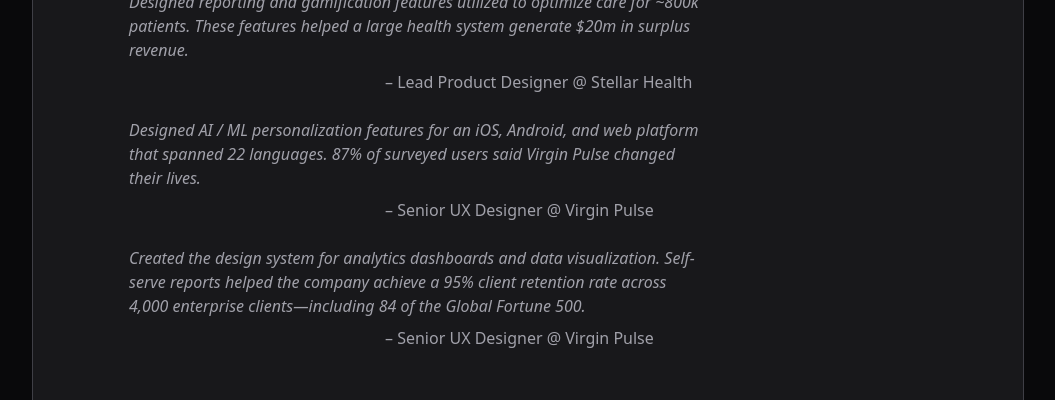
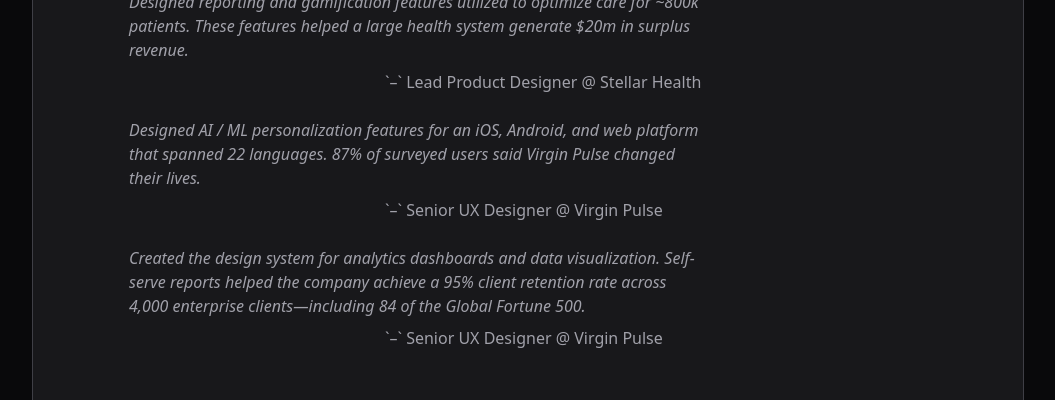
Before and after one commit to adobbs/portfolio, a Next.js app: page / in a window 1280 px wide. Shown: the part 512-912 px from the top of the page, without its empty margins (112-1167 px from the left). Built offline with nearby package versions, Linux system fonts and the light colour scheme.

Commit message:
Escape special characters

```diff
--- a/app/design-case-study/page.tsx
+++ b/app/design-case-study/page.tsx
@@ -48,9 +48,9 @@
                                 height={906}
                                 priority
                         />
-                        <p className="text-zinc-400 text-base mb-2 max-w-prose">Our existing recommendations directed people in a coarse way using machine learning content recommendations. This directed action, but not toward specific solutions that could drive outcomes targeted toward an identified need. And these recommendations were delivered without any signals from people&apos;s health data.</p>
+                        <p className="text-zinc-400 text-base mb-2 max-w-prose">Our existing recommendations directed people in a coarse way using machine learning content recommendations. This directed action, but not toward specific solutions that could drive outcomes targeted toward an identified need. And these recommendations were delivered without any signals from people`&apos;`s health data.</p>
                         <p className="text-zinc-400 text-base mb-2 max-w-prose">We knew from foundational research that I synthesized into personas that people like Mateo need help taking specific actions. And people like Shannon want timely, relevant support to keep on track. Without a guided experience, Mateo would fall off track. And without recognition, Shannon would have less insight into whether she is really achieving her goals.</p>
-                        <p className="text-zinc-400 text-base mb-12 max-w-prose">We could only drive health outcomes if we got people to change their behavior in the real world. That means we needed to react to data signals from real world behaviors, and align our massive content library with the underlying needs driving changes in people&apos;s behavior. Unlike other recommendation systems, we didn&apos;t win by getting people to watch one more video, listen to one more song, add one more item to their cart, or keep scrolling their feed for one more hour. We won every time one more life was changed for the better.</p>
+                        <p className="text-zinc-400 text-base mb-12 max-w-prose">We could only drive health outcomes if we got people to change their behavior in the real world. That means we needed to react to data signals from real world behaviors, and align our massive content library with the underlying needs driving changes in people`&apos;`s behavior. Unlike other recommendation systems, we didn`&apos;`t win by getting people to watch one more video, listen to one more song, add one more item to their cart, or keep scrolling their feed for one more hour. We won every time one more life was changed for the better.</p>
                         <h2 className="text-xl md:text-2xl font-semibold tracking-tight uppercase mb-2 md:mb-4">Solution</h2>
                         <Image
                             className="rounded-3xl mb-4"
--- a/app/page.tsx
+++ b/app/page.tsx
@@ -44,13 +44,13 @@
             <h2 className="text-xl md:text-2xl font-semibold tracking-tight uppercase mb-2 md:mb-4">Key Results</h2>
             <p className="text-zinc-400 text-base italic mb-2 max-w-prose">Designed reporting and gamification features utilized to optimize care for ~800k patients.
               These features helped a large health system generate $20m in surplus revenue.</p>
-            <p className="text-zinc-400 text-base sm:ml-48 lg:ml-64 mb-2">&ndash; Lead Product Designer @ Stellar Health</p>
+            <p className="text-zinc-400 text-base sm:ml-48 lg:ml-64 mb-2">`&ndash;` Lead Product Designer @ Stellar Health</p>
             <p className="text-zinc-400 text-base italic mt-4 mb-2 max-w-prose">Designed AI / ML personalization features for an iOS, Android, and web platform that
               spanned 22 languages. 87% of surveyed users said Virgin Pulse changed their lives.</p>
-            <p className="text-zinc-400 text-base sm:ml-48 lg:ml-64 mb-2">&ndash; Senior UX Designer @ Virgin Pulse</p>
+            <p className="text-zinc-400 text-base sm:ml-48 lg:ml-64 mb-2">`&ndash;` Senior UX Designer @ Virgin Pulse</p>
             <p className="text-zinc-400 text-base italic mt-4 mb-2 max-w-prose">Created the design system for analytics dashboards and data visualization. Self-serve
               reports helped the company achieve a 95% client retention rate across 4,000 enterprise clients—including 84 of the Global Fortune 500.</p>
-            <p className="text-zinc-400 text-base sm:ml-48 lg:ml-64 mb-12">&ndash; Senior UX Designer @ Virgin Pulse</p>
+            <p className="text-zinc-400 text-base sm:ml-48 lg:ml-64 mb-12">`&ndash;` Senior UX Designer @ Virgin Pulse</p>
             <h2 className="text-xl md:text-2xl font-semibold tracking-tight uppercase mb-2 md:mb-4">Work Samples</h2>
             <p className="text-zinc-400 text-base mb-4 max-w-prose">Check out my <Link href="/design-case-study" className="underline underline-offset-2 hover:text-[#aaff80]">case study</Link> for a design deep dive. Code samples are on <a href="https://github.com/adobbs" target="_blank" className="underline underline-offset-2 hover:text-[#aaff80]">GitHub</a>.</p>
             <p className="text-zinc-400 text-base mb-12 max-w-prose">Below are snapshots of my latest work. Thank you!</p>
```
